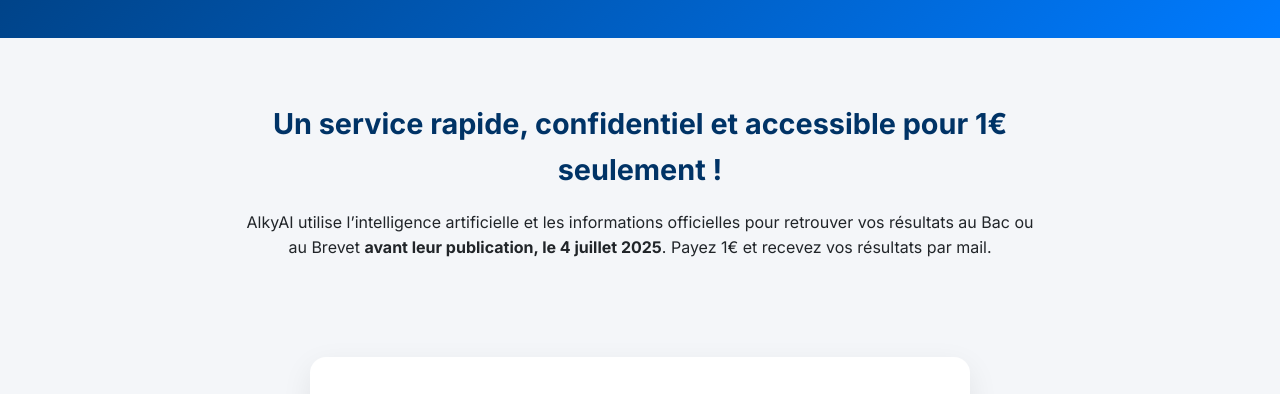
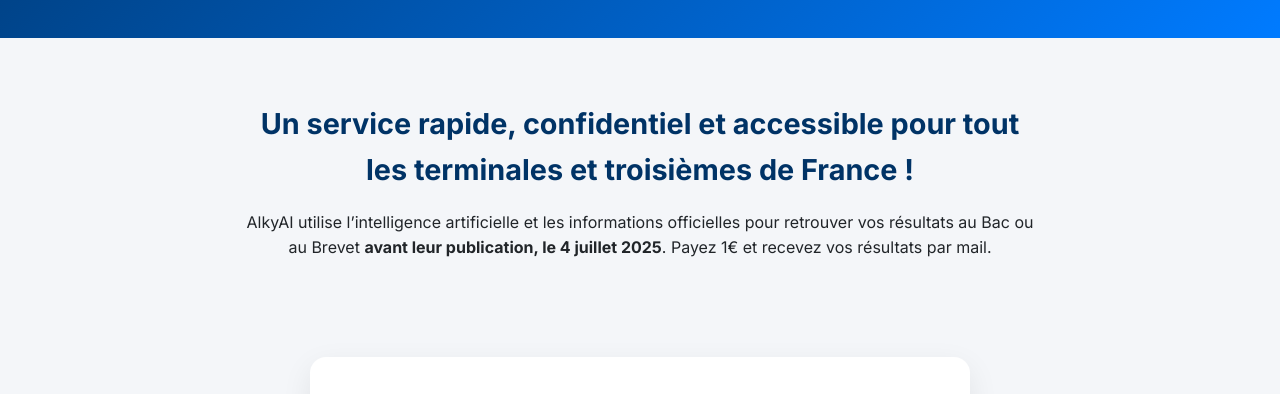
Before and after one commit to bacresultat/ia, a website: page index.html in a window 1280 px wide. Shown: the part 391-785 px from the top of the page. Drawn offline with Linux system fonts and the light colour scheme; a script that the page names is missing.

Commit message:
Update index.html

```diff
--- a/index.html
+++ b/index.html
@@ -28,7 +28,7 @@
   </header>
 
   <section class="intro">
-    <h2>Un service rapide, confidentiel et accessible pour 1€ seulement !</h2>
+    <h2>Un service rapide, confidentiel et accessible pour tout les terminales et troisièmes de France !</h2>
     <p>
       AlkyAI utilise l’intelligence artificielle et les informations officielles pour retrouver vos résultats au Bac ou au Brevet <strong>avant leur publication, le 4 juillet 2025</strong>. Payez 1€ et recevez vos résultats par mail.
     </p>
```
